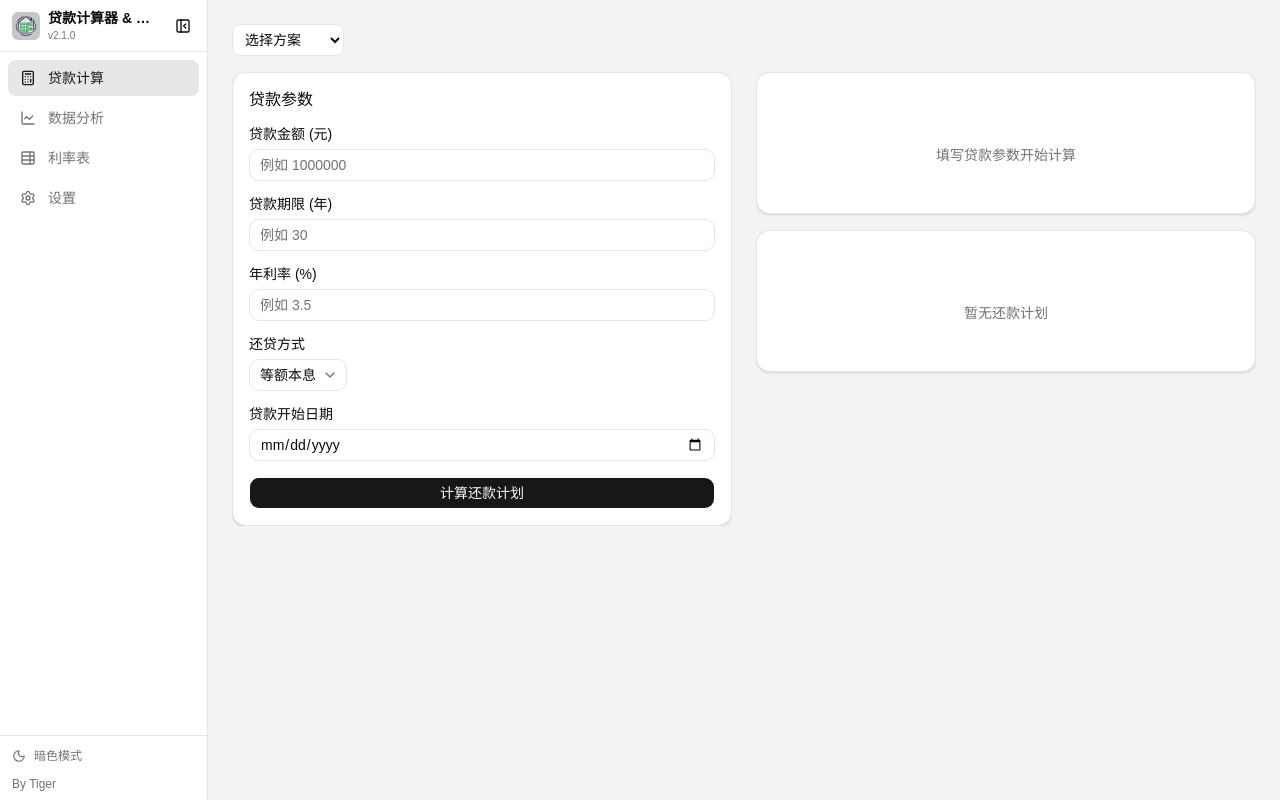
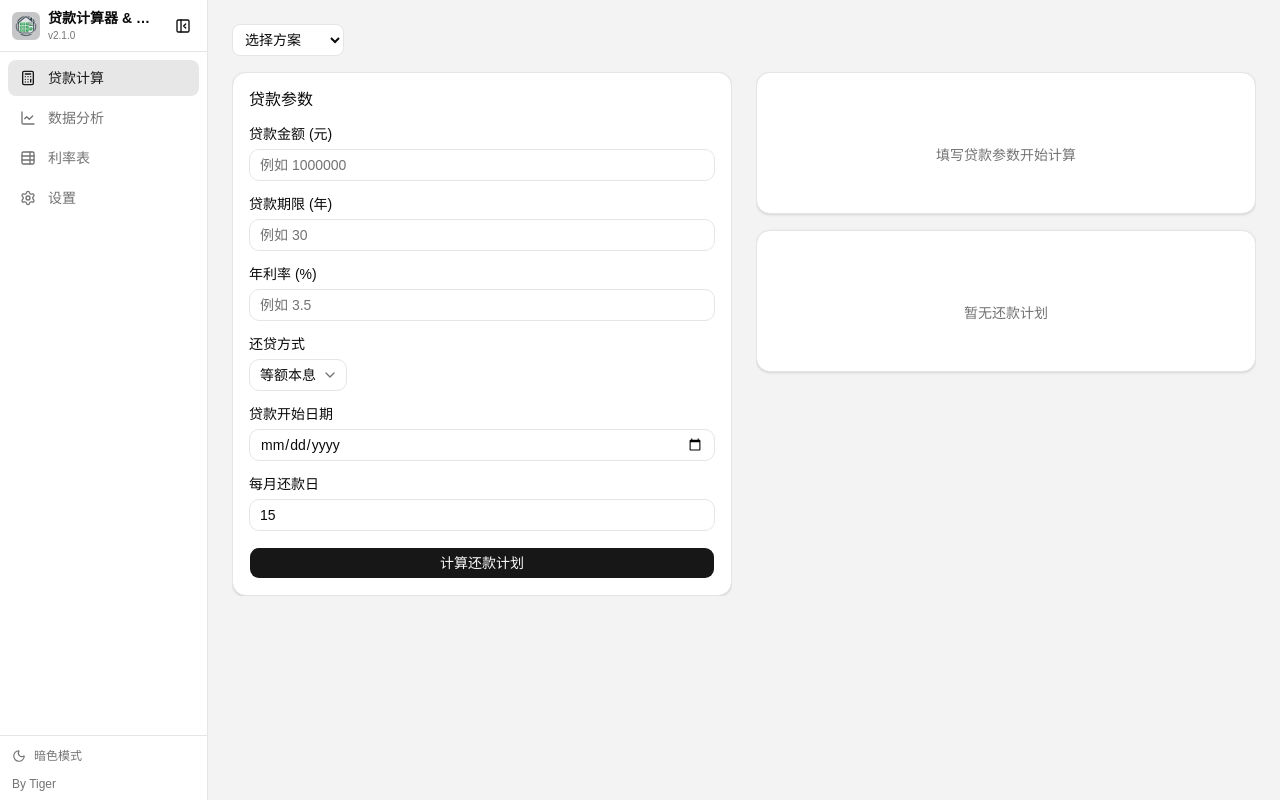
Before and after one commit to DropFan/loan-schedule, a React (Vite) app: page / in a window 1280 px wide. Built offline with nearby package versions, Linux system fonts and the light colour scheme.

Commit message:
feat: 贷款参数支持自定义每月还款日（默认15日）
将硬编码的 REPAYMENT_DAY 常量改为 LoanParameters 的 repaymentDay 字段，
支持用户在表单中设置 1-28 日，兼容已有 localStorage 和导入数据。

```diff
--- a/src/constants/app.constants.ts
+++ b/src/constants/app.constants.ts
@@ -6,8 +6,8 @@ export const APP_AUTHOR_LINK = 'https://github.com/DropFan';
 export const APP_COPYRIGHT = 'Copyright © 2025 David Tiger (DropFan@Gmail.com)';
 export const APP_RELEASE = '20260329003';
 
-/** 每月固定还款日 */
-export const REPAYMENT_DAY = 15;
+/** 每月固定还款日（默认值） */
+export const DEFAULT_REPAYMENT_DAY = 15;
 
 /** 一天的毫秒数 */
 export const MS_PER_DAY = 86_400_000;
--- a/src/core/calculator/LoanCalculator.ts
+++ b/src/core/calculator/LoanCalculator.ts
@@ -1,4 +1,3 @@
-import { REPAYMENT_DAY } from '@/constants/app.constants';
 import {
   type CalculateResult,
   LoanMethod,
@@ -54,6 +53,7 @@ export function generateSchedule(
   annualRate: number,
   startDate: Date,
   method: LoanMethod,
+  repaymentDay: number,
 ): PaymentScheduleItem[] {
   const schedule: PaymentScheduleItem[] = [];
   let remainingLoan = loanAmount;
@@ -76,7 +76,7 @@ export function generateSchedule(
 
     remainingLoan = roundTo2(remainingLoan - principal);
 
-    const paymentDate = addMonths(startDate, i, REPAYMENT_DAY);
+    const paymentDate = addMonths(startDate, i, repaymentDay);
 
     schedule.push({
       period: i,
@@ -190,6 +190,7 @@ export function calculateLoan(
   annualRate: number,
   startDate: Date,
   method: LoanMethod,
+  repaymentDay: number,
 ): CalculateResult {
   const monthlyPayment = roundTo2(
     calcMonthlyPayment(loanAmount, termMonths, monthlyRate, method),
@@ -201,6 +202,7 @@ export function calculateLoan(
     annualRate,
     startDate,
     method,
+    repaymentDay,
   );
 
   return { monthlyPayment, schedule };
--- a/src/core/types/loan.types.ts
+++ b/src/core/types/loan.types.ts
@@ -27,6 +27,7 @@ export interface LoanParameters {
   annualInterestRate: number; // 如 3.65
   loanMethod: LoanMethod;
   startDate: Date;
+  repaymentDay: number; // 每月固定还款日，1-28，默认 15
 }
 
 export interface LoanChangeRecord {
--- a/src/core/utils/validator.ts
+++ b/src/core/utils/validator.ts
@@ -31,6 +31,13 @@ export const Validator = {
     return ok();
   },
 
+  repaymentDay(value: number): ValidationResult {
+    if (Number.isNaN(value) || !Number.isInteger(value))
+      return fail('还款日必须为整数');
+    if (value < 1 || value > 28) return fail('还款日必须在 1-28 之间');
+    return ok();
+  },
+
   prepayAmount(value: number, remainingLoan: number): ValidationResult {
     if (Number.isNaN(value) || value <= 0)
       return fail('提前还款金额必须大于 0');
--- a/src/features/calculator/components/LoanForm.tsx
+++ b/src/features/calculator/components/LoanForm.tsx
@@ -9,6 +9,7 @@ import {
   SelectItem,
   SelectTrigger,
 } from '@/components/ui/select';
+import { DEFAULT_REPAYMENT_DAY } from '@/constants/app.constants';
 import { LoanMethod, LoanMethodName } from '@/core/types/loan.types';
 import { Validator } from '@/core/utils/validator';
 import { useLoanStore } from '@/stores/useLoanStore';
@@ -31,6 +32,9 @@ export function LoanForm() {
     params?.startDate
       ? new Date(params.startDate).toISOString().split('T')[0]
       : '',
+  );
+  const [repaymentDay, setRepaymentDay] = useState(
+    params?.repaymentDay?.toString() ?? String(DEFAULT_REPAYMENT_DAY),
   );
   const [error, setError] = useState('');
 
@@ -66,12 +70,20 @@ export function LoanForm() {
       return;
     }
 
+    const repaymentDayNum = Number(repaymentDay);
+    const repaymentDayCheck = Validator.repaymentDay(repaymentDayNum);
+    if (!repaymentDayCheck.valid) {
+      setError(repaymentDayCheck.message);
+      return;
+    }
+
     initialize({
       loanAmount: amountNum,
       loanTermMonths: termNum * 12,
       annualInterestRate: rateNum,
       loanMethod: method,
       startDate: new Date(startDate),
+      repaymentDay: repaymentDayNum,
     });
   };
 
@@ -146,6 +158,20 @@ export function LoanForm() {
             />
           </div>
 
+          <div className="space-y-2">
+            <Label htmlFor="repayment-day">每月还款日</Label>
+            <Input
+              id="repayment-day"
+              type="number"
+              inputMode="numeric"
+              min={1}
+              max={28}
+              value={repaymentDay}
+              onChange={(e) => setRepaymentDay(e.target.value)}
+              placeholder="1-28，默认 15"
+            />
+          </div>
+
           {error && <p className="text-sm text-red-500">{error}</p>}
 
           <Button type="submit" className="w-full">
--- a/src/features/settings/data-transfer.ts
+++ b/src/features/settings/data-transfer.ts
@@ -1,3 +1,4 @@
+import { DEFAULT_REPAYMENT_DAY } from '@/constants/app.constants';
 import type { LoanChangeParams, LoanParameters } from '@/core/types/loan.types';
 import type { RateEntry } from '@/stores/useLoanStore';
 import { useLoanStore } from '@/stores/useLoanStore';
@@ -93,8 +94,9 @@ export function importData(file: File): Promise<string> {
         for (const loan of data.loans) {
           if (!loan.params) continue;
 
-          // 恢复 Date 对象
+          // 恢复 Date 对象，兼容旧数据
           loan.params.startDate = new Date(loan.params.startDate);
+          loan.params.repaymentDay ??= DEFAULT_REPAYMENT_DAY;
           for (const cp of loan.changeParams) {
             cp.date = new Date(cp.date);
           }
--- a/src/stores/useLoanStore.ts
+++ b/src/stores/useLoanStore.ts
@@ -1,6 +1,6 @@
 import { create } from 'zustand';
 import { createJSONStorage, persist } from 'zustand/middleware';
-import { MS_PER_DAY, REPAYMENT_DAY } from '@/constants/app.constants';
+import { DEFAULT_REPAYMENT_DAY, MS_PER_DAY } from '@/constants/app.constants';
 import {
   annualToMonthlyRate,
   calcScheduleSummary,
@@ -118,6 +118,7 @@ export const useLoanStore = create<LoanState>()(
 
       initialize: (params: LoanParameters) => {
         const monthlyRate = annualToMonthlyRate(params.annualInterestRate);
+        const repaymentDay = params.repaymentDay;
         const result = calculateLoan(
           params.loanAmount,
           params.loanTermMonths,
@@ -125,25 +126,26 @@ export const useLoanStore = create<LoanState>()(
           params.annualInterestRate,
           params.startDate,
           params.loanMethod,
+          repaymentDay,
         );
 
         // 首期按天计息
         const startDay = params.startDate.getDate();
         let firstPeriodComment = '';
 
-        if (startDay !== REPAYMENT_DAY && result.schedule.length > 0) {
+        if (startDay !== repaymentDay && result.schedule.length > 0) {
           const dailyRate = monthlyRate / 30;
           let extraDays: number;
 
-          if (startDay < REPAYMENT_DAY) {
-            extraDays = REPAYMENT_DAY - startDay + 1;
+          if (startDay < repaymentDay) {
+            extraDays = repaymentDay - startDay + 1;
           } else {
             const daysInMonth = new Date(
               params.startDate.getFullYear(),
               params.startDate.getMonth() + 1,
               0,
             ).getDate();
-            extraDays = daysInMonth - startDay + 1 + (REPAYMENT_DAY - 1);
+            extraDays = daysInMonth - startDay + 1 + (repaymentDay - 1);
           }
 
           const extraInterest = params.loanAmount * dailyRate * extraDays;
@@ -291,6 +293,7 @@ export const useLoanStore = create<LoanState>()(
           annualRate,
           newStartDate,
           method,
+          state.params.repaymentDay,
         );
 
         for (const item of result.schedule) {
@@ -663,6 +666,7 @@ export const useLoanStore = create<LoanState>()(
         // Date 对象在 JSON 序列化后变成字符串，恢复时重建
         if (state.params?.startDate) {
           state.params.startDate = new Date(state.params.startDate);
+          state.params.repaymentDay ??= DEFAULT_REPAYMENT_DAY;
         }
         for (const c of state.changes) {
           if (c.date && !(c.date instanceof Date)) {
@@ -673,6 +677,7 @@ export const useLoanStore = create<LoanState>()(
         for (const loan of state.savedLoans) {
           if (loan.params?.startDate) {
             loan.params.startDate = new Date(loan.params.startDate);
+            loan.params.repaymentDay ??= DEFAULT_REPAYMENT_DAY;
           }
           for (const c of loan.changes) {
             if (c.date && !(c.date instanceof Date)) {
```
Also changed, not shown: 2 other files (tests, documents, lock files or other folders).
